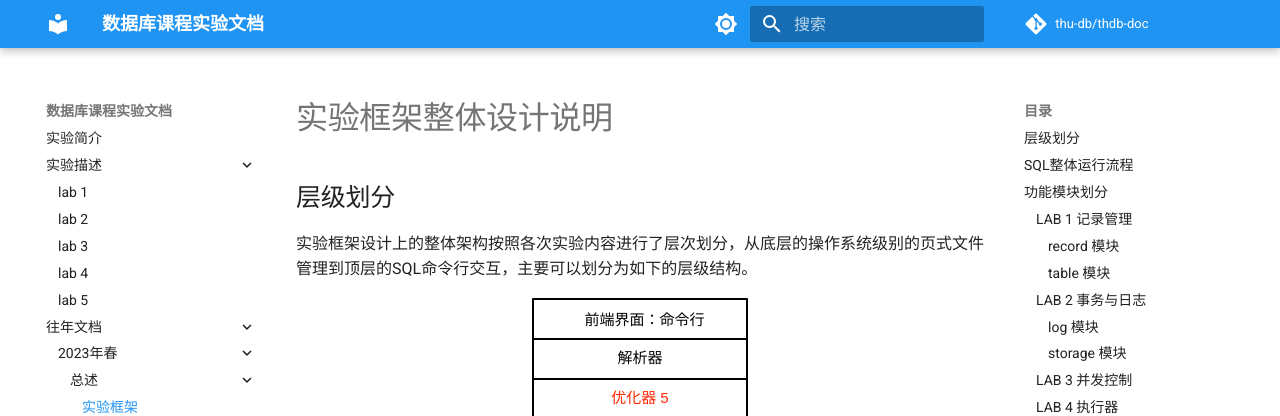
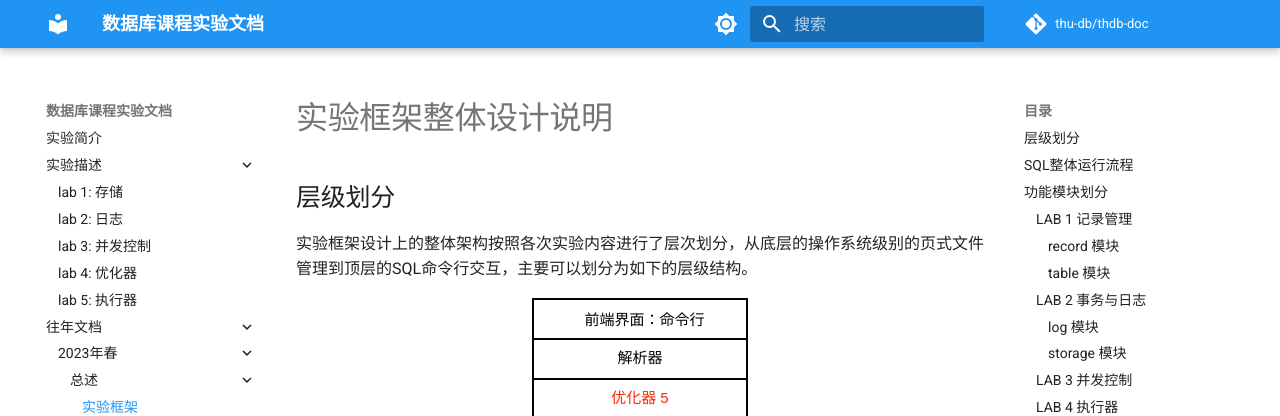
Before and after one commit to thu-db/huadb-doc, an MkDocs documentation site: the page built from docs/2023-spring/index.md, in a window 1280 px wide. Shown: the top 416 px of the page. Built offline with MkDocs 1.6.1 and Material for MkDocs 9.7.7, drawn with Linux system fonts in a browser that asks for light colours; comment, search, counter and statistics services are not loaded; some of the changed lines change nothing that is shown.

Commit message:
Add docs file

```diff
--- a/mkdocs.yml
+++ b/mkdocs.yml
@@ -6,11 +6,11 @@
 nav:
   - 实验简介: index.md
   - 实验描述:
-    - lab 1: 存储
-    - lab 2: 日志
-    - lab 3: 并发控制
-    - lab 4: 优化器
-    - lab 5: 执行器
+    - "lab 1: 存储": lab1.md
+    - "lab 2: 日志": lab2.md
+    - "lab 3: 并发控制": lab3.md
+    - "lab 4: 优化器": lab4.md
+    - "lab 5: 执行器": lab5.md
   - 往年文档:
     - 2023年春:
       - 总述:
```
Also changed, not shown: docs/lab1.md (added), docs/lab2.md (added), docs/lab3.md (added), docs/lab4.md (added), docs/lab5.md (added).
